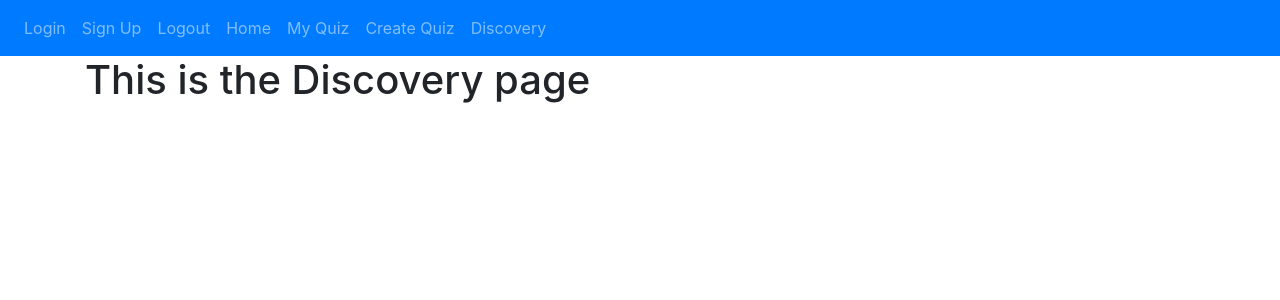
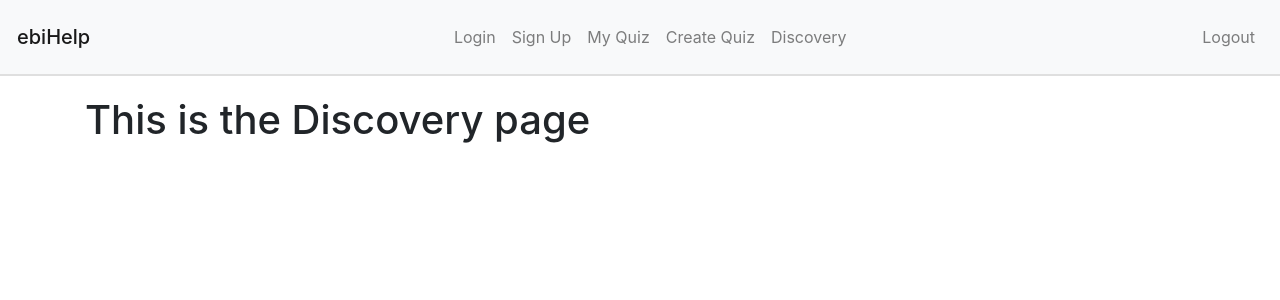
Before and after one commit to C2Meng/Education-Forum, a Flask app: page /discovery in a window 1280 px wide. Shown: the top 300 px of the page. Run offline with Flask 3, Linux system fonts and the light colour scheme; some libraries are stand-ins or nearby versions.

Commit message:
Navbar design updated

```diff
--- a/website/templates/base.html
+++ b/website/templates/base.html
@@ -19,27 +19,32 @@
 
       </head>
       <body>
-        <nav class="navbar navbar-expand-lg navbar-dark bg-primary">
+        <nav class="navbar navbar-expand-lg navbar-light bg-light" style="border-bottom: 2px solid #DFDFDF; margin-bottom: 20px; padding: 17px ;">
           <button
             class="navbar-toggler"
             type="button"
             data-toggle="collapse"
             data-target="#navbar"
+            style="margin-right: 2%; margin-bottom: 1%;"
           >
             <span class="navbar-toggler-icon"></span>
           </button>
+          <a class="navbar-brand mb-0 h1" id="home" href="/">ebiHelp</a>
+
           <div class="collapse navbar-collapse" id="navbar">
-            <div class="navbar-nav">
+            <div class="navbar-nav mx-auto">
                   <a class="nav-item nav-link" id="login" href="/login">Login</a>
                   <a class="nav-item nav-link" id="signUp" href="/sign-up">Sign Up</a>
-                  <a class="nav-item nav-link" id="logout" href="/logout">Logout</a>
-                  <a class="nav-item nav-link" id="home" href="/">Home</a>
                   <a class="nav-item nav-link" id="quest" href="/quiz"> My Quiz</a>
                   <a class="nav-item nav-link" id="createquiz" href="/create-quiz">Create Quiz</a>
                   <a class="nav-item nav-link" id="discovery" href="/discovery">Discovery</a>
+            </div>
+          </div>
 
-                </div>
-            </div>
+          <div class="navbar-nav ml-auto" >
+            <a class="nav-item nav-link" id="logout" href="/logout">Logout</a>
+          </div>
+
       </nav>
           <div class="container">{% block content %} {% endblock %}</div>
           <script
```
